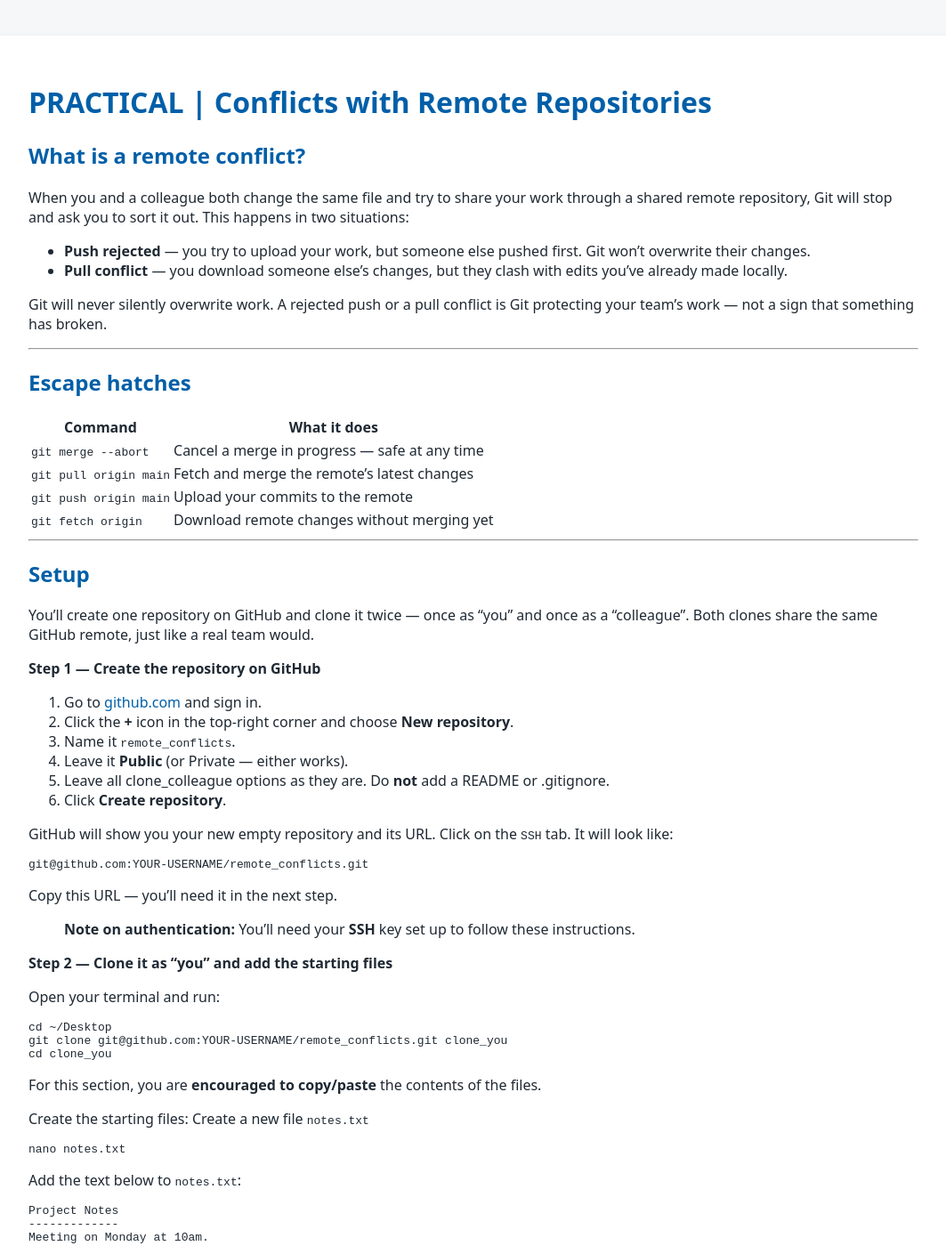
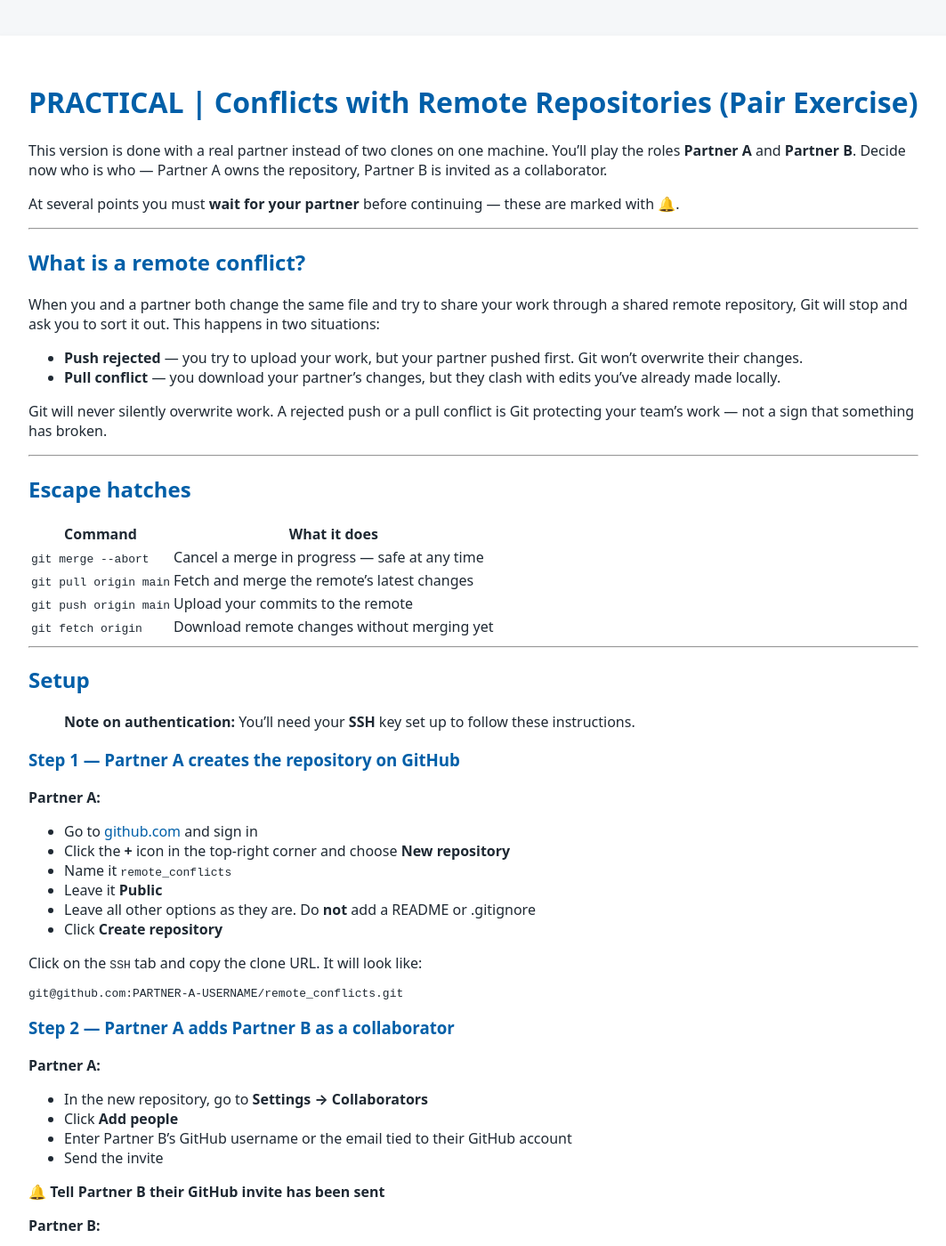
Before and after one commit to tu-delft-library/intermediate_version_control_with_git, a Jekyll site: the page built from material_for_participants/PRACTICAL_remote_conflicts.md, in a window 1280 px wide and 1400 px high. Shown: the whole window at 89% size, without its empty margins (108-1171 px from the left). Built offline with Jekyll 4.4.1, drawn with Linux system fonts in a browser that asks for light colours; our own code applies the rules of GitHub Pages for plain Markdown files; some of the changed text lies outside the part shown.

Commit message:
Modify PRACTICAL to pair exercise

````diff
--- a/material_for_participants/PRACTICAL_remote_conflicts.md
+++ b/material_for_participants/PRACTICAL_remote_conflicts.md
@@ -1,11 +1,17 @@
-# PRACTICAL | Conflicts with Remote Repositories
+# PRACTICAL | Conflicts with Remote Repositories (Pair Exercise)
+
+This version is done with a real partner instead of two clones on one machine. You'll play the roles **Partner A** and **Partner B**. Decide now who is who — Partner A owns the repository, Partner B is invited as a collaborator.
+
+At several points you must **wait for your partner** before continuing — these are marked with 🔔.
+
+---
 
 ## What is a remote conflict?
 
-When you and a colleague both change the same file and try to share your work through a shared remote repository, Git will stop and ask you to sort it out. This happens in two situations:
+When you and a partner both change the same file and try to share your work through a shared remote repository, Git will stop and ask you to sort it out. This happens in two situations:
 
-- **Push rejected** — you try to upload your work, but someone else pushed first. Git won't overwrite their changes.
-- **Pull conflict** — you download someone else's changes, but they clash with edits you've already made locally.
+- **Push rejected** — you try to upload your work, but your partner pushed first. Git won't overwrite their changes.
+- **Pull conflict** — you download your partner's changes, but they clash with edits you've already made locally.
 
 Git will never silently overwrite work. A rejected push or a pull conflict is Git protecting your team's work — not a sign that something has broken.
 
@@ -22,44 +28,57 @@ Git will never silently overwrite work. A rejected push or a pull conflict is Gi
 
 ---
 
-
 ## Setup
-
-You'll create one repository on GitHub and clone it twice — once as "you" and once as a "colleague". Both clones share the same GitHub remote, just like a real team would.
-
-**Step 1 — Create the repository on GitHub**
-
-1. Go to [github.com](https://github.com) and sign in.
-2. Click the **+** icon in the top-right corner and choose **New repository**.
-3. Name it `remote_conflicts`.
-4. Leave it **Public** (or Private — either works).
-5. Leave all clone_colleague options as they are. Do **not** add a README or .gitignore.
-6. Click **Create repository**.
-
-GitHub will show you your new empty repository and its URL.
-Click on the `SSH` tab. It will look like:
-```
-git@github.com:YOUR-USERNAME/remote_conflicts.git
-```
-Copy this URL — you'll need it in the next step.
 
 > **Note on authentication:** You'll need your **SSH** key set up to follow these instructions.
 
-**Step 2 — Clone it as "you" and add the starting files**
+### Step 1 — Partner A creates the repository on GitHub
 
+**Partner A:**
 
+- Go to [github.com](https://github.com) and sign in
+- Click the **+** icon in the top-right corner and choose **New repository**
+- Name it `remote_conflicts`
+- Leave it **Public**
+- Leave all other options as they are. Do **not** add a README or .gitignore
+- Click **Create repository**
 
-Open your terminal and run:
+Click on the `SSH` tab and copy the clone URL. It will look like:
+```
+git@github.com:PARTNER-A-USERNAME/remote_conflicts.git
+```
+
+### Step 2 — Partner A adds Partner B as a collaborator
+
+**Partner A:**
+
+- In the new repository, go to **Settings → Collaborators**
+- Click **Add people**
+- Enter Partner B's GitHub username or the email tied to their GitHub account
+- Send the invite
+
+🔔 **Tell Partner B their GitHub invite has been sent**
+
+**Partner B:**
+
+- Check your email or your GitHub notifications for the invite
+- Accept it
+
+🔔 **Partner B confirms to Partner A** that the invite has been accepted
+
+### Step 3 — Partner A clones it and adds the starting files
+
+**Partner A**, open your terminal and run:
 
 ```bash
 cd ~/Desktop
-git clone git@github.com:YOUR-USERNAME/remote_conflicts.git clone_you
-cd clone_you
+git clone git@github.com:PARTNER-A-USERNAME/remote_conflicts.git remote_conflicts
+cd remote_conflicts
 ```
-For this section, you are **encouraged to copy/paste** the contents of the files.
 
-Create the starting files:
-Create a new file `notes.txt`
+You are **encouraged to copy/paste** the contents of the files for this section.
+
+Create a new file `notes.txt`:
 ```bash
 nano notes.txt
 ```
@@ -71,8 +90,7 @@ Meeting on Monday at 10am.
 Bring your laptop.
 Action items to follow.
 ```
-Confirm contents of `notes.txt`
-Create a new file `schedule.txt`
+Confirm contents of `notes.txt`, then create `schedule.txt`:
 ```bash
 cat notes.txt
 nano schedule.txt
@@ -87,8 +105,7 @@ Wednesday: Free
 Thursday: Client call
 Friday: Wrap-up
 ```
-Confirm contents of `schedule.txt`
-Create a new file `ideas.txt`
+Confirm contents of `schedule.txt`, then create `ideas.txt`:
 ```bash
 cat schedule.txt
 nano ideas.txt
@@ -101,41 +118,46 @@ Idea 1: Redesign the homepage.
 Idea 2: Add a contact form.
 Idea 3: Improve mobile layout.
 ```
-Confirm contents of `ideas.txt`
+Confirm contents of `ideas.txt`:
 ```bash
 cat ideas.txt
 git add .        # . adds everything (only recommended for a first commit)
 git commit -m "Initial files: notes, schedule, ideas"
 git push origin main
 ```
-> **Checkpoint:** `git log --oneline` should show one commit. Go to GitHub website. View `remote_conflicts` repository. You should see new files.
 
-**Step 3 — Clone it again as your "colleague"**
+> **Checkpoint:** `git log --oneline` should show one commit. Go to GitHub and view the `remote_conflicts` repository. You should see the three new files, and Partner B listed under Settings → Collaborators
 
-From here on, **avoid copy pasting**. Typing all the commands help you integrate your understanding.
+🔔 **Tell Partner B the initial files are pushed and they can clone**
+
+### Step 4 — Partner B clones the same repository
+
+From here on, **avoid copy-pasting**. Typing all the commands helps you build understanding.
+
+**Partner B**, open your terminal and run:
 
 ```bash
-cd ..                   # ensure you are in the parent directory of `clone_you` folder
-git clone git@github.com:YOUR-USERNAME/remote_conflicts.git clone_colleague
+cd ~/Desktop
+git clone git@github.com:PARTNER-A-USERNAME/remote_conflicts.git remote_conflicts
+cd remote_conflicts
 ```
 
-> **Checkpoint:** You should now have two folders side by side: `clone_you` and `clone_colleague`. `clone_colleague` should have the same three files that you created and pushed inside `clone_you`
+> **Checkpoint:** Each partner now has their own `remote_conflicts` folder, on their own machine, cloned from the same GitHub repo
 
 ```bash
-ls clone_colleague/              # shows ideas.txt	notes.txt	schedule.txt
-ls clone_you/            # shows ideas.txt	notes.txt	schedule.txt
+ls    # both partners should see: ideas.txt  notes.txt  schedule.txt
 ```
+
 ---
 
 ## Conflict 1: Push rejected
 
+> **Situation:** File `notes.txt`. Partner B pushes a change while Partner A is also working on the same file. When Partner A tries to push, Git rejects it because their history is behind.
 
-**Situation:** File `notes.txt`; Your colleague pushes a change while you are also working on the same file. When you try to push, Git rejects it because your history is behind theirs.
+**Step 1 — Partner B pushes first**
 
-**Step 1 — Your colleague pushes first**
-
+**Partner B**, in your `remote_conflicts` folder:
 ```bash
-cd clone_colleague
 nano notes.txt
 ```
 Change the line `Meeting on Monday at 10am.` to `Meeting on Monday at 10am in the main conference room.`
@@ -144,14 +166,16 @@ Commit and push:
 ```bash
 git diff notes.txt
 git add notes.txt
-git commit -m "Colleague: add room to Monday meeting"
+git commit -m "Partner B: add room to Monday meeting"
 git push origin main
 ```
 
-**Step 2 — You make a different change and try to push**
+🔔 **Tell Partner A you've pushed.**
 
+**Step 2 — Partner A makes a different change and tries to push**
+
+**Partner A**, in your `remote_conflicts` folder (do this only after Partner B tells you they've pushed):
 ```bash
-cd ../clone_you
 nano notes.txt
 ```
 Add a new line that says `Bring snacks to share.`
@@ -160,7 +184,7 @@ Save and try to push:
 ```bash
 git diff notes.txt
 git add notes.txt
-git commit -m "You: remind people to bring snacks"
+git commit -m "Partner A: remind people to bring snacks"
 git push origin main
 ```
 
@@ -168,36 +192,36 @@ You will see a rejection message like:
 
 ```
 ! [rejected]        main -> main (fetch first)
-error: failed to push some refs to 'github.com:YOUR-USERNAME/remote_conflicts.git'
+error: failed to push some refs to 'github.com:PARTNER-A-USERNAME/remote_conflicts.git'
 ...
 ```
 
 > **Reading the message:** Git is saying: "Someone pushed since you last checked. Pull their changes first, then try again."
 
-**Step 3 — Pull, resolve, then push**
+**Step 3 — Partner A pulls, resolves, then pushes**
 
+**Partner A:**
 ```bash
 git pull origin main
 ```
-Depending on your git settings, you might see a rejection message like::
+Depending on your git settings, you might see a message like:
 ```bash
-From github.com:YOUR-USERNAME/remote_conflicts
+From github.com:PARTNER-A-USERNAME/remote_conflicts
  * branch            main       -> FETCH_HEAD
    7f80970..c4aa29f  main       -> origin/main
 hint: You have divergent branches and need to specify how to reconcile them.
 ...
 ```
 
-Because you are working on the same branch you now have *divergent branches*. Git can try to reconcile the branches. The two most common options are: `merge` and `rebase`.
+Because you are working on the same branch you now have *divergent branches*. Git can try to reconcile them. The two most common options are `merge` and `rebase`.
 
-Let's ask Git to use `merge` by default
+Ask Git to use `merge` by default:
 ```bash
 git config pull.rebase false      # merge
 git pull origin main
 ```
 
-Since the changes are on **different lines** Git will merge automatically and generate a new commit.
-You need to approve the commit message though! Save the changes and exit nano (`^o + ENTER + ^x`)
+Since the changes are on **different lines**, Git will merge automatically and generate a new commit. You need to approve the commit message though! Save the changes and exit nano (`^o + ENTER + ^x`).
 
 Check that both changes are in `notes.txt` and push:
 ```bash
@@ -206,20 +230,26 @@ git log --oneline --graph     # shows new merge commit
 git push origin main          # push!
 ```
 
-> **Success:** Your push is accepted. `notes.txt` includes both your change and your colleague's. `git log --oneline --graph` shows a merge commit.
+> **Success:** Partner A's push is accepted. `notes.txt` includes both changes. `git log --oneline --graph` shows a merge commit.
 
-> **Optional:** Go to GitHub website. View `remote_conflicts` repository. Update the page to see the most recent commit message of `notes.txt`
+🔔 **Tell Partner B you've pushed the merge.**
+
+**Partner B**, sync up so you're both on the same page:
+```bash
+git pull origin main
+cat notes.txt
+```
 
 ---
 
 ## Conflict 2: Pull conflict
 
-**Situation:** File `schedule.txt`; This time, both you and your colleague edit the **same line** of the same file before either of you pulls. When you pull, Git can't merge automatically and stops to ask you to decide.
+> **Situation:** File `schedule.txt`. This time, both partners edit the **same line** before either of you pulls. When you pull, Git can't merge automatically and stops to ask you to decide.
 
-**Step 1 — Your colleague edits and pushes**
+**Step 1 — Partner B edits and pushes**
 
+**Partner B:**
 ```bash
-cd ../clone_colleague
 git pull origin main
 nano schedule.txt
 ```
@@ -229,14 +259,16 @@ Commit and push:
 ```bash
 git diff schedule.txt
 git add schedule.txt
-git commit -m "Colleague: add workshop to Wednesday"
+git commit -m "Partner B: add workshop to Wednesday"
 git push origin main
 ```
 
-**Step 2 — You edit the same line without pulling first**
+🔔 **Don't tell Partner A yet** — the point of this exercise is that Partner A edits the same line without knowing.
 
+**Step 2 — Partner A edits the same line without pulling first**
+
+**Partner A:**
 ```bash
-cd ../clone_you
 nano schedule.txt
 ```
 Change the line `Wednesday: Free` to `Wednesday: Office day`
@@ -245,22 +277,24 @@ Save and commit (but do not push yet):
 ```bash
 git diff schedule.txt
 git add schedule.txt
-git commit -m "You: mark Wednesday as office day"
+git commit -m "Partner A: mark Wednesday as office day"
 ```
 
-**Step 3 — Pull and see the conflict**
+🔔 **Now tell each other what you each did**, then Partner A continues.
 
+**Step 3 — Partner A pulls and sees the conflict**
+
+**Partner A:**
 ```bash
 git pull origin main
 ```
 
 Git stops and reports a conflict:
-
 ```
 CONFLICT (content): Merge conflict in schedule.txt
 ...
 ```
-Git tells us there is a conflict that needs to be solved manually.
+
 ```bash
 nano schedule.txt
 ```
@@ -280,14 +314,13 @@ Wednesday: Workshop (morning)
 
 **Step 4 — Resolve and push**
 
-Both are valid commitments. Write one line that combines them, for example:
-
+Both of your changes are valid. **Discuss with your partner** and write one line that combines them, for example:
 ```
 Wednesday: Workshop (morning), office day after lunch
 ```
 > **Nano tip:** Use `^K` to delete a whole line.
 
-Delete all three marker lines and save. Then confirm the fix and finish:
+**Partner A** deletes all three marker lines, saves, then:
 ```bash
 git diff schedule.txt
 git add schedule.txt
@@ -297,16 +330,24 @@ git push origin main
 
 > **Success:** `schedule.txt` has no conflict markers. `git push` is accepted. `git log --oneline --graph` shows a merge commit.
 
+🔔 **Tell Partner B to pull.**
+
+**Partner B:**
+```bash
+git pull origin main
+cat schedule.txt
+```
+
 ---
 
 ## Conflict 3: Diverged history
 
-**Situation:** File `ideas.txt`; Both of you add a new idea to the end of the file while offline. When you pull, Git sees two separate histories that have "diverged" — neither is simply ahead of the clone_colleague.
+> **Situation:** File `ideas.txt`. Both of you add a new idea to the end of the file while "offline" (i.e. without checking in with each other or pulling). When you pull, Git sees two separate histories that have "diverged" — neither partner is simply ahead of the other.
 
-**Step 1 — Your colleague adds an idea and pushes**
+**Step 1 — Partner B adds an idea and pushes**
 
+**Partner B:**
 ```bash
-cd ../clone_colleague
 git pull origin main
 nano ideas.txt
 ```
@@ -316,14 +357,16 @@ Save and push:
 ```bash
 git diff ideas.txt
 git add ideas.txt
-git commit -m "Colleague: add newsletter idea"
+git commit -m "Partner B: add newsletter idea"
 git push origin main
 ```
 
-**Step 2 — You add a different idea without pulling first**
+🔔 **Again, hold off telling Partner A** until after their commit in Step 2.
 
+**Step 2 — Partner A adds a different idea without pulling first**
+
+**Partner A:**
 ```bash
-cd ../clone_you
 nano ideas.txt
 ```
 Add a new line at the bottom: `Idea 4: Create a blog section.`
@@ -332,11 +375,14 @@ Save and commit:
 ```bash
 git diff ideas.txt
 git add ideas.txt
-git commit -m "You: add blog idea"
+git commit -m "Partner A: add blog idea"
 ```
 
-**Step 3 — Pull and see the conflict**
+🔔 **Compare notes with your partner**, then Partner A continues.
 
+**Step 3 — Partner A pulls and sees the conflict**
+
+**Partner A:**
 ```bash
 git pull origin main
 ```
@@ -351,7 +397,6 @@ Open the file:
 ```bash
 nano ideas.txt
 ```
-
 You'll see:
 ```
 <<<<<<< HEAD
@@ -365,7 +410,7 @@ Both ideas are good — the problem is only that they share the same line number
 
 **Step 4 — Keep both, renumber, and push**
 
-Edit the file so it reads:
+**Partner A**, edit the file so it reads:
 ```
 Project Ideas
 =============
@@ -384,28 +429,29 @@ git commit -m "Resolve: keep both new ideas, renumber to 4 and 5"
 git push origin main
 ```
 
-Verify the remote has all five ideas:
+🔔 **Tell Partner B to pull and verify.**
+
+**Partner B:**
 ```bash
-cd ../clone_colleague
 git pull origin main
 cat ideas.txt
 ```
 
-> **Success:** Both clones now show five ideas, no conflict markers, and `git log --oneline --graph` in either clone shows the full shared history. You can also open your repository on GitHub and browse `ideas.txt` there to confirm the final version is on the remote.
+> **Success:** Both of you now show five ideas, no conflict markers, and `git log --oneline --graph` shows the full shared history on both machines. You can also open the repository on GitHub and browse `ideas.txt` there to confirm the final version is on the remote.
 
 ---
 
-## Bonus challenge
+## Bonus challenge — swap roles
 
-Practise pulling before you start work — the habit that prevents most remote conflicts.
+Practise pulling before you start work — the habit that prevents most remote conflicts. This time, **swap roles**: Partner B goes first.
 
+**Partner B:**
 ```bash
-cd ../clone_you
-
 # Always start your day like this:
 git pull origin main
-
-# Now make a change, knowing you're up to date
+```
+Now make a change, knowing you're up to date:
+```bash
 nano notes.txt
 ```
 Add a new line at the bottom: `Next review: end of month.`
@@ -415,22 +461,12 @@ git commit -m "Add next review note"
 git push origin main
 ```
 
-Check that your colleague can receive it cleanly:
+🔔 **Tell Partner A to pull.**
+
+**Partner A**, check that you can receive it cleanly:
 ```bash
-cd ../clone_colleague
 git pull origin main
 cat notes.txt
 ```
 
-> **The habit:** Pull before you start, pull before you push. The shorter the gap between your work and the remote, the smaller any conflict will be.
-
----
-
-
-## Reflection questions
-
-- In Conflict 1, why did Git reject your push instead of just merging the two versions automatically on the remote?
-- In Conflict 2, what would have happened if you had pulled before editing `schedule.txt`?
-- What is the difference between `git fetch` and `git pull`?
-- In what situation might `git fetch` be more useful?
-- How does the habit of pulling before you start work reduce the chance of conflicts like these?
+> **The habit:** Pull before you start, pull before you push. The shorter the gap between your work and your partner's, the smaller any conflict will be — and the less you need the 🔔 check-ins this exercise forced on you.
````
